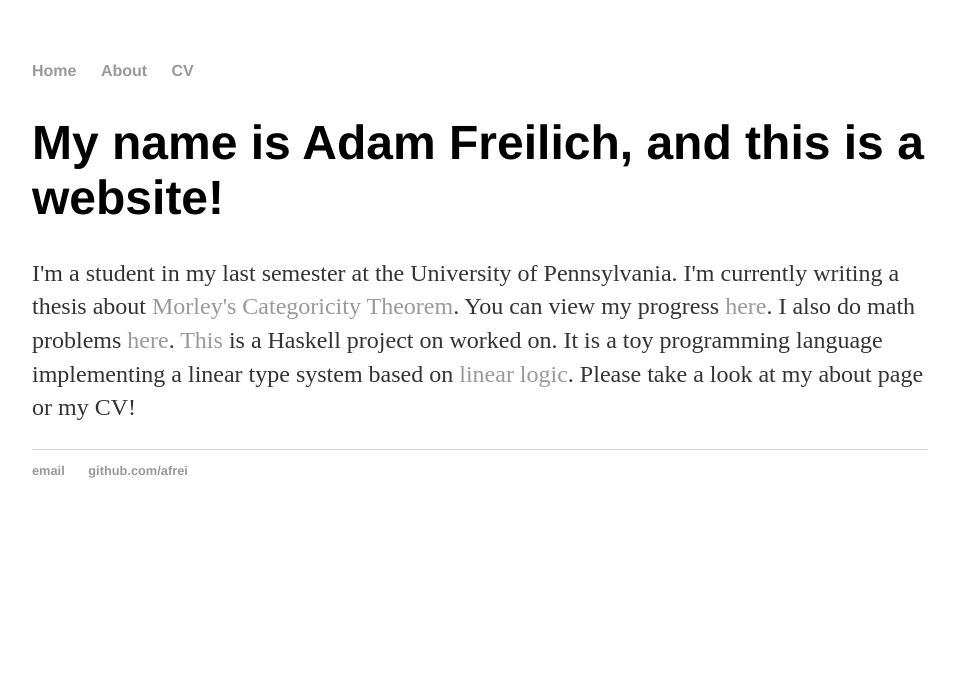
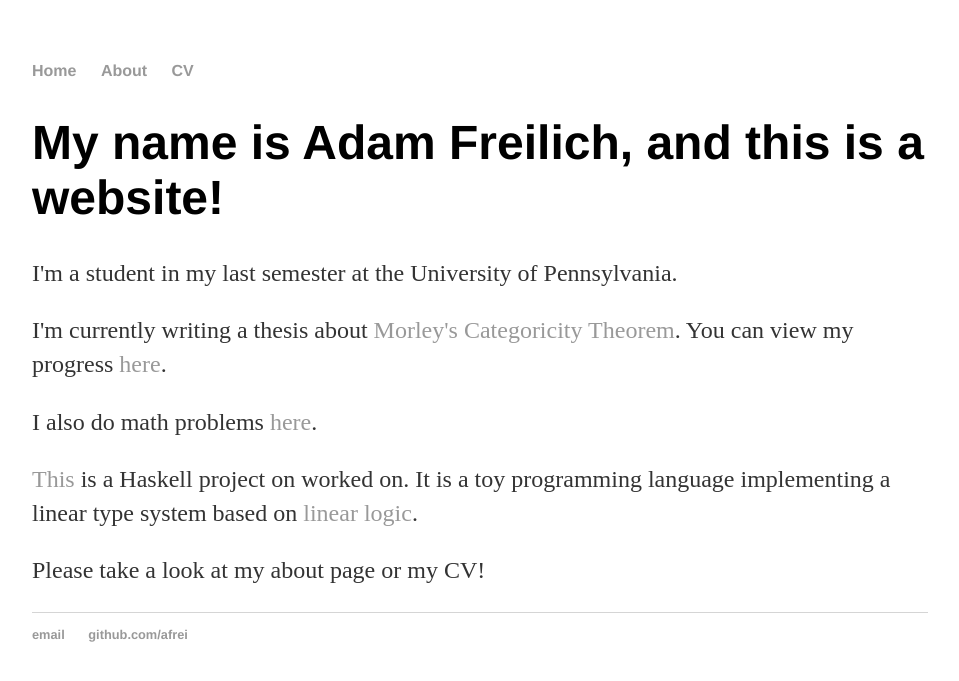
Before and after one commit to afrei/afrei.github.io, a Jekyll site: the page built from index.html, in a window 1280 px wide. Shown: the top 681 px of the page, without its empty margins (160-1119 px from the left). Built offline with Jekyll 4.4.1, drawn with Linux system fonts in a browser that asks for light colours.

Commit message:
paragraphs

```diff
--- a/about/index.html
+++ b/about/index.html
@@ -6,8 +6,10 @@
 		<div class="about">
 <!-- -->
 			<h1>About Adam Freilich</h1>
-			<p>I'm a student at Penn persuing Bachelor's and Master's degrees in Math expecting to graduate in December of 2014. I'm also minoring in Computer Science and Logic, Information & Computation. I'm particularly interested in Logic and how it relates to computation. I was particularly inspired by applications of finite model theory to complexity theory. I'm also interested in algorithms, algebra, category theory, machine learning, programming languages and topology.
+			<p>I'm a student at Penn persuing Bachelor's and Master's degrees in Math expecting to graduate in December of 2014. I'm also minoring in Computer Science and Logic, Information & Computation.</p>
 
-I'm currently applying to Ph.D. programs (with the intent of starting in Fall 2015).</p>
+<p> I'm particularly interested in Logic and how it relates to computation. I was particularly inspired by applications of finite model theory to complexity theory. I'm also interested in algorithms, algebra, category theory, machine learning, programming languages and topology.</p>
+
+<p>I'm currently applying to Ph.D. programs (with the intent of starting in Fall 2015).</p>
 
 		</div>
--- a/index.html
+++ b/index.html
@@ -6,15 +6,14 @@
 <!-- Math stuff. Logic. Theoretical CS. Cool project ideas.  -->
 		<div class="blurb">
 			<h1>My name is Adam Freilich, and this is a website!</h1>
-			<p> I'm a student in my last semester at the University of Pennsylvania.
+			<p> I'm a student in my last semester at the University of Pennsylvania.</p>
 
-I'm currently writing a thesis about <a href="http://en.wikipedia.org/wiki/Morley's_categoricity_theorem">Morley's Categoricity Theorem</a>. You can view my progress <a href="https://github.com/afrei/thesis">here</a>.
+<p>I'm currently writing a thesis about <a href="http://en.wikipedia.org/wiki/Morley's_categoricity_theorem">Morley's Categoricity Theorem</a>. You can view my progress <a href="https://github.com/afrei/thesis">here</a>.</p>
 
-I also do math problems <a href="https://github.com/afrei/mathwork/">here</a>.
+<p>I also do math problems <a href="https://github.com/afrei/mathwork/">here</a>. </p>
 
-<a href="https://github.com/afrei/LPL">This</a> is a Haskell project on worked on. It is a toy programming language implementing a linear type system based on <a href="http://en.wikipedia.org/wiki/Linear_logic">linear logic</a>.
+<p><a href="https://github.com/afrei/LPL">This</a> is a Haskell project on worked on. It is a toy programming language implementing a linear type system based on <a href="http://en.wikipedia.org/wiki/Linear_logic">linear logic</a>.</p>
 
-Please take a look at my about page or my CV!
+<p>Please take a look at my about page or my CV!</p>
 
-                        </p>
 		</div>
```
